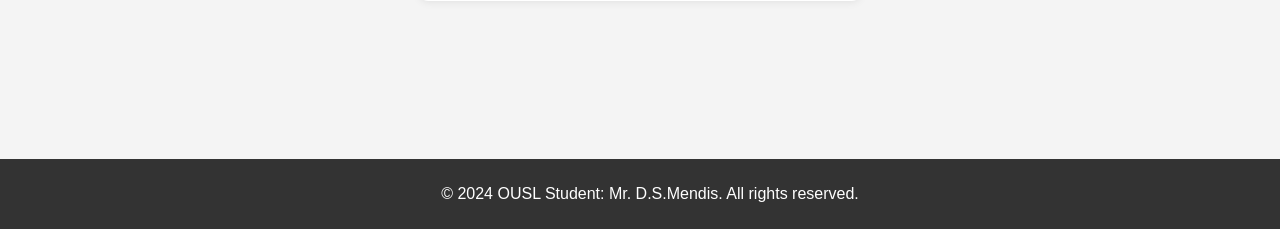
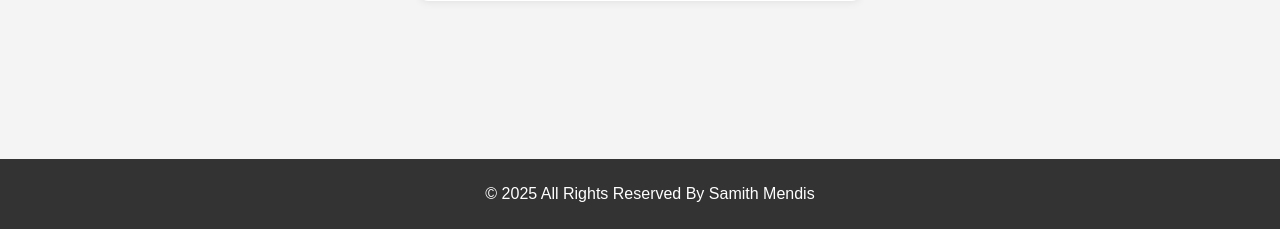
Before and after one commit to dsamithmendis/vendormanagementsystem, a PHP site: page /login/main.php in a window 1280 px wide. Shown: the part 571-800 px from the top of the page. Run offline with PHP 8.4, Linux system fonts and the light colour scheme.

Commit message:
Update main.php

```diff
--- a/login/main.php
+++ b/login/main.php
@@ -41,7 +41,7 @@
 </main>
 
 <footer>
-    <p>&copy; 2024 OUSL Student: Mr. D.S.Mendis. All rights reserved.</p>
+    <p>© 2025 All Rights Reserved By Samith Mendis</p>
 </footer>
 
 </body>
```
